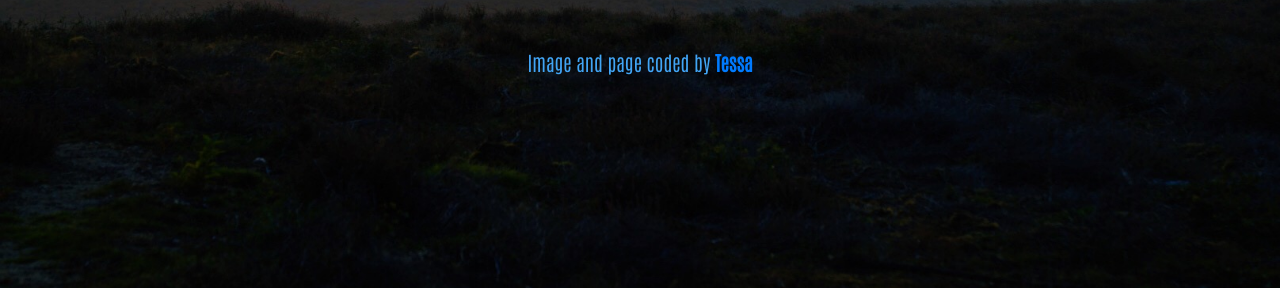
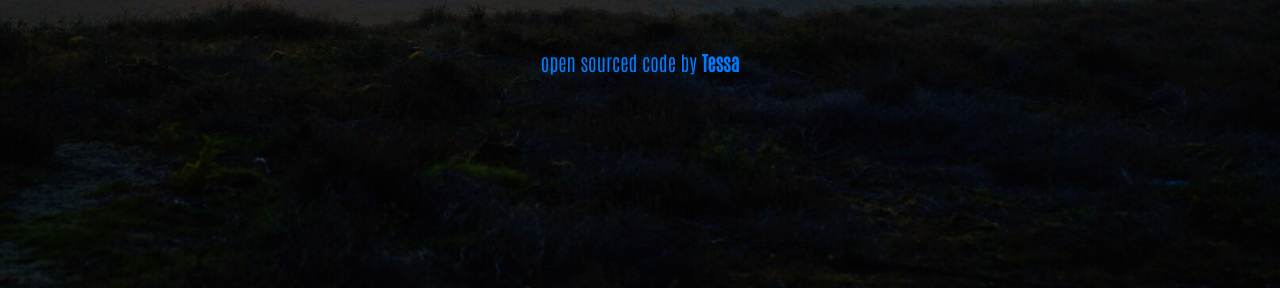
Before and after one commit to miszindriasari/Weather-app, a website built with Parcel: page index.html in a window 1280 px wide. Shown: the part 512-800 px from the top of the page. Built offline with nearby package versions, Linux system fonts and the light colour scheme; no server answers.

Commit message:
added link to github

```diff
--- a/index.html
+++ b/index.html
@@ -132,7 +132,7 @@
 </div>
 </div>
     </div>
-    <footer> Image and page coded by
+    <footer> <a href ="https://github.com/miszindriasari/weather-app">open sourced code by </a>
         <a href="https://www.indriasariphotography.com" target="blank">
          <strong> Tessa</strong></a>
     </footer>
```
